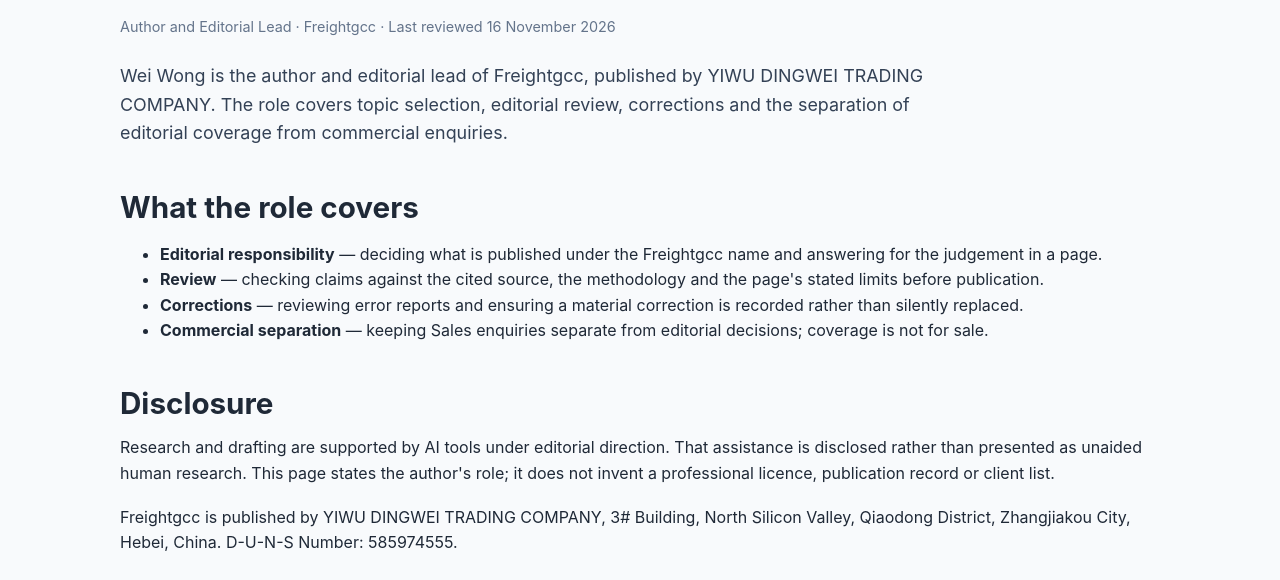
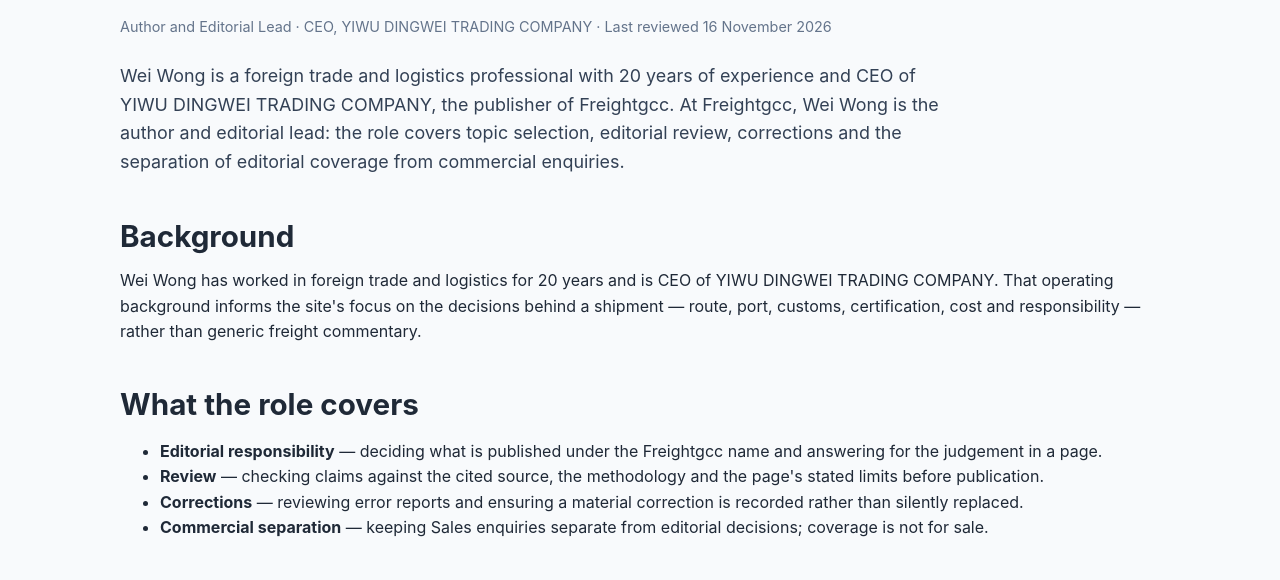
Before and after one commit to martinxionbiotech-max/Freighthub, an Astro site: page /author/wei-wong in a window 1280 px wide. Shown: the part 194-774 px from the top of the page. Built offline with nearby package versions, Linux system fonts and the light colour scheme; Astro itself is replaced by a stand-in of ours.

Commit message:
identity: add Wei Wong background and CEO role

```diff
--- a/src/layouts/BaseLayout.astro
+++ b/src/layouts/BaseLayout.astro
@@ -69,7 +69,10 @@ const person = {
   '@id': personId,
   name: 'Wei Wong',
   url: `${SITE}/author/wei-wong/`,
-  jobTitle: 'Author and Editorial Lead',
+  jobTitle: 'CEO, YIWU DINGWEI TRADING COMPANY; Author and Editorial Lead, Freightgcc',
+  description:
+    'Foreign trade and logistics professional with 20 years of experience; CEO of YIWU DINGWEI TRADING COMPANY and author/editorial lead at Freightgcc.',
+  knowsAbout: ['International trade', 'Freight and logistics', 'China–GCC shipping'],
   worksFor: { '@id': orgId },
 };
 
--- a/src/pages/about/index.astro
+++ b/src/pages/about/index.astro
@@ -11,7 +11,7 @@ import BaseLayout from '../../layouts/BaseLayout.astro';
     <p>It is not a forwarder, carrier, customs broker or marketplace. It does not sell freight, take bookings or earn commissions, so the analysis is not shaped by a carrier's margin or a forwarder's network.</p>
 
     <h2>Who publishes it, and who writes it</h2>
-    <p>Freightgcc was founded in <strong>October 2025</strong> and is published by <strong>YIWU DINGWEI TRADING COMPANY</strong>, whose business address is 3# Building, North Silicon Valley, Qiaodong District, Zhangjiakou City, Hebei, China. The company's D-U-N-S Number is <strong>585974555</strong>. <strong>Wei Wong</strong> is the author and editorial lead; the Freightgcc editorial desk is the publishing identity behind the site.</p>
+    <p>Freightgcc was founded in <strong>October 2025</strong> and is published by <strong>YIWU DINGWEI TRADING COMPANY</strong>, whose business address is 3# Building, North Silicon Valley, Qiaodong District, Zhangjiakou City, Hebei, China. The company's D-U-N-S Number is <strong>585974555</strong>. <strong>Wei Wong</strong> is the author and editorial lead, a foreign trade and logistics professional with 20 years of experience, and CEO of the publishing company.</p>
     <p>Commercial enquiries are handled separately by Sales; editorial coverage is not for sale and a commercial team does not decide what is published. The standards, contact route and corrections record are the accountability surface for the editorial work.</p>
     <p>Wei Wong leads editorial review and checks every page against the <a href="/methodology/">methodology</a> before publication. Research and drafting are supported by AI tools under editorial direction; the byline identifies a responsible editor rather than an invented biography. Read the <a href="/author/wei-wong/">author page</a> for the role and disclosure.</p>
 
--- a/src/pages/author/wei-wong/index.astro
+++ b/src/pages/author/wei-wong/index.astro
@@ -10,17 +10,26 @@ const profilePage = {
 
 <BaseLayout
   title="Wei Wong — Author & Editorial Lead | Freightgcc"
-  description="Wei Wong is the author and editorial lead of Freightgcc, published by YIWU DINGWEI TRADING COMPANY. Editorial responsibility, corrections and AI disclosure."
+  description="Wei Wong is the author and editorial lead of Freightgcc, a foreign trade and logistics professional with 20 years of experience and CEO of YIWU DINGWEI TRADING COMPANY."
   jsonLd={[profilePage]}
 >
   <article>
     <h1>Wei Wong</h1>
-    <p class="article-meta">Author and Editorial Lead · Freightgcc · Last reviewed 16 November 2026</p>
+    <p class="article-meta">Author and Editorial Lead · CEO, YIWU DINGWEI TRADING COMPANY · Last reviewed 16 November 2026</p>
 
     <p class="lede">
-      Wei Wong is the author and editorial lead of Freightgcc, published by YIWU DINGWEI TRADING
-      COMPANY. The role covers topic selection, editorial review, corrections and the separation of
-      editorial coverage from commercial enquiries.
+      Wei Wong is a foreign trade and logistics professional with 20 years of experience and CEO of
+      YIWU DINGWEI TRADING COMPANY, the publisher of Freightgcc. At Freightgcc, Wei Wong is the author
+      and editorial lead: the role covers topic selection, editorial review, corrections and the
+      separation of editorial coverage from commercial enquiries.
+    </p>
+
+    <h2>Background</h2>
+    <p>
+      Wei Wong has worked in foreign trade and logistics for 20 years and is CEO of YIWU DINGWEI TRADING
+      COMPANY. That operating background informs the site's focus on the decisions behind a shipment —
+      route, port, customs, certification, cost and responsibility — rather than generic freight
+      commentary.
     </p>
 
     <h2>What the role covers</h2>
```
